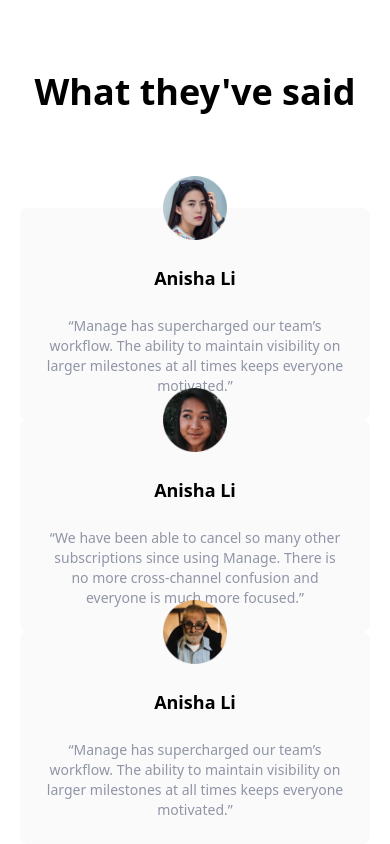
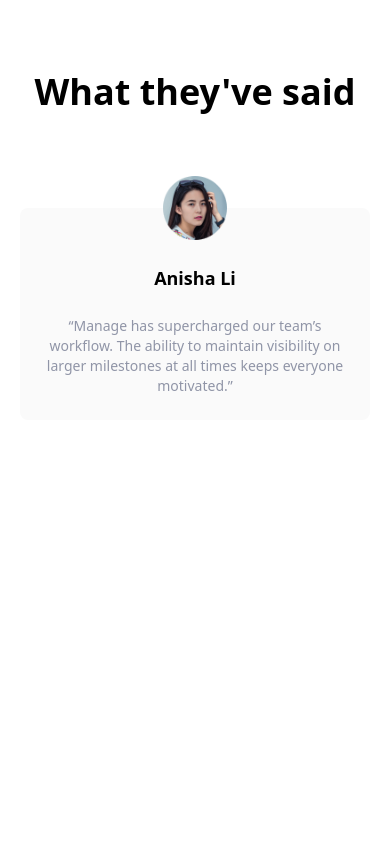
Before and after one commit to charlesaggasid/tailwaind-css, a website: page index.html in a window 390 px wide. Shown: the part 1798-2642 px from the top of the page. After the commit the page ends 2218 px from the top, so only its background shows below. Drawn offline with nearby package versions, Linux system fonts and the light colour scheme; files that its build step writes are made by us from their sources.

Commit message:
added hidden for test 2 and 3 for sm devices

```diff
--- a/index.html
+++ b/index.html
@@ -187,7 +187,7 @@
       </div>
       <!-- Testimonial 1 END -->
       <!-- Testimonial 2 START -->
-      <div class="flex flex-col items-center p-6 space-y-6 rounded-lg bg-veryLightGray md:w-1/3">
+      <div class="hidden flex flex-col items-center p-6 space-y-6 rounded-lg bg-veryLightGray md:flex md:w-1/3">
         <img src="img/avatar-ali.png" class="w-16 -mt-14" alt="" />
         <h5 class="text-lg font-bold">Anisha Li</h5>
         <p class="text-sm text-darkGrayishBlue">
@@ -198,7 +198,7 @@
       </div>
       <!-- Testimonial 2 END -->
       <!-- Testimonial 3 START -->
-      <div class="flex flex-col items-center p-6 space-y-6 rounded-lg bg-veryLightGray md:w-1/3">
+      <div class="hidden flex-col items-center p-6 space-y-6 rounded-lg bg-veryLightGray md:flex md:w-1/3">
         <img src="img/avatar-richard.png" class="w-16 -mt-14" alt="" />
         <h5 class="text-lg font-bold">Anisha Li</h5>
         <p class="text-sm text-darkGrayishBlue">
```
